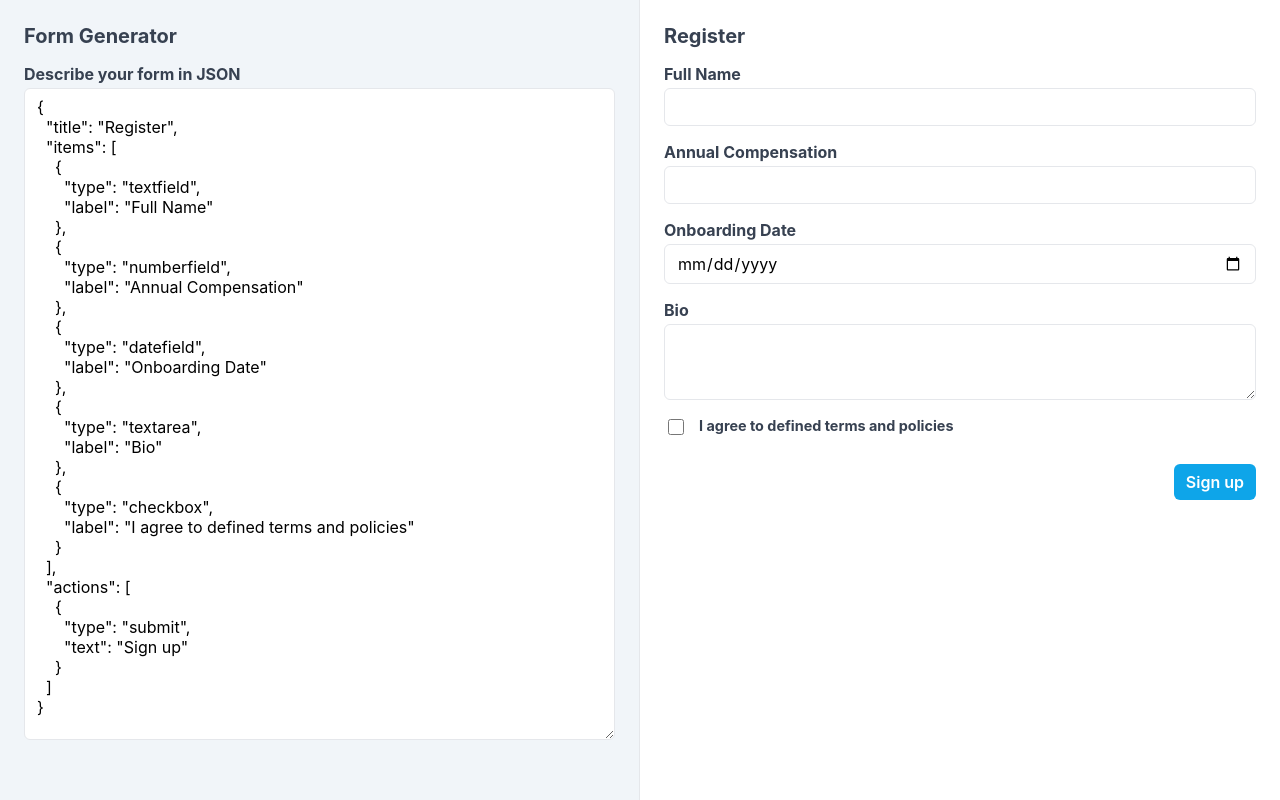
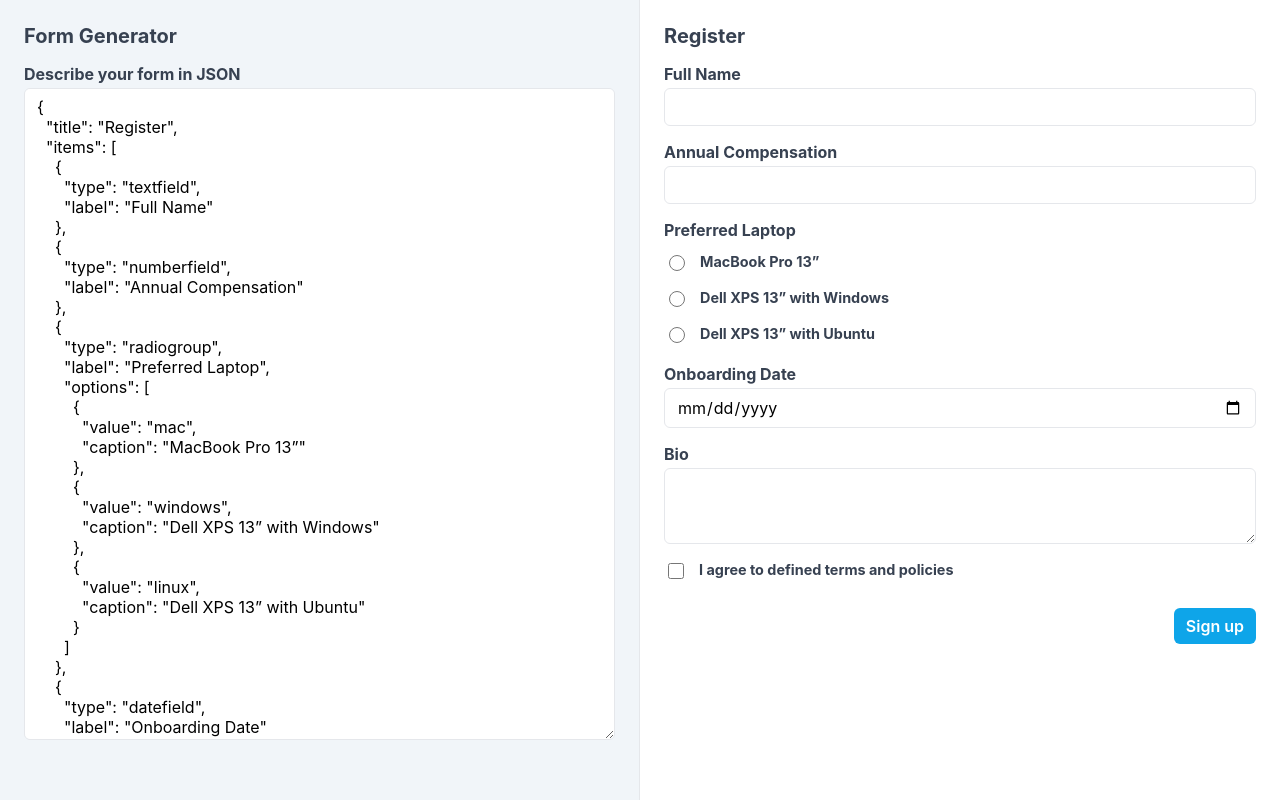
Before and after one commit to isqua/form-generator, a React (Create React App) app: page / in a window 1280 px wide. Built offline with nearby package versions, Linux system fonts and the light colour scheme.

Commit message:
feat: allow a user to add radio groups to forms

```diff
--- a/src/features/FormGenerator/model/state.ts
+++ b/src/features/FormGenerator/model/state.ts
@@ -6,6 +6,15 @@ export const defaultSchema: IForm = {
   items: [
     { type: InputType.textfield, label: 'Full Name' },
     { type: InputType.numberfield, label: 'Annual Compensation' },
+    {
+      type: InputType.radiogroup,
+      label: 'Preferred Laptop',
+      options: [
+        { value: 'mac', caption: 'MacBook Pro 13”' },
+        { value: 'windows', caption: 'Dell XPS 13” with Windows' },
+        { value: 'linux', caption: 'Dell XPS 13” with Ubuntu' },
+      ],
+    },
     { type: InputType.datefield, label: 'Onboarding Date' },
     { type: InputType.textarea, label: 'Bio' },
     { type: InputType.checkbox, label: 'I agree to defined terms and policies' },
--- a/src/features/FormGenerator/schema/input.ts
+++ b/src/features/FormGenerator/schema/input.ts
@@ -2,12 +2,24 @@ import { JSONSchemaType } from 'ajv';
 import {
   InputType,
   IFormInput,
+  IInputOption,
   IDateFieldInput,
   ICheckBoxInput,
   INumberFieldInput,
+  IRadioGroupInput,
   ITextAreaInput,
   ITextFieldInput,
 } from '../../../shared/types/form';
+
+const inputOptionSchema: JSONSchemaType<IInputOption> = {
+  type: 'object',
+  properties: {
+    value: { type: 'string' },
+    caption: { type: 'string' },
+  },
+  required: ['value', 'caption'],
+  additionalProperties: false,
+};
 
 const checkBoxInputSchema: JSONSchemaType<ICheckBoxInput> = {
   type: 'object',
@@ -39,6 +51,17 @@ const numberFieldInputSchema: JSONSchemaType<INumberFieldInput> = {
   additionalProperties: false,
 };
 
+const radioGroupInputSchema: JSONSchemaType<IRadioGroupInput> = {
+  type: 'object',
+  properties: {
+    type: { type: 'string', const: InputType.radiogroup },
+    label: { type: 'string', nullable: true },
+    options: { type: 'array', items: inputOptionSchema, minItems: 2 },
+  },
+  required: ['type', 'options'],
+  additionalProperties: false,
+};
+
 const textAreaInputSchema: JSONSchemaType<ITextAreaInput> = {
   type: 'object',
   properties: {
@@ -65,6 +88,7 @@ export const formInputSchema: JSONSchemaType<IFormInput> = {
     checkBoxInputSchema,
     dateFieldInputSchema,
     numberFieldInputSchema,
+    radioGroupInputSchema,
     textAreaInputSchema,
     textFieldInputSchema,
   ],
--- a/src/features/FormGenerator/widgets/FormBuilder/FormField.tsx
+++ b/src/features/FormGenerator/widgets/FormBuilder/FormField.tsx
@@ -1,5 +1,6 @@
 import React from 'react';
 import { CheckBox } from '../../../../shared/components/CheckBox';
+import { RadioGroup } from '../../../../shared/components/RadioGroup';
 import { TextArea } from '../../../../shared/components/TextArea';
 import { TextInput } from '../../../../shared/components/TextInput';
 import { InputType } from '../../../../shared/types/form';
@@ -29,6 +30,13 @@ export function FormField({ schema }: IFormFieldProps): React.ReactElement {
           type="number"
         />
       );
+    case InputType.radiogroup:
+      return (
+        <RadioGroup
+          label={schema.label}
+          options={schema.options}
+        />
+      );
     case InputType.textarea:
       return (
         <TextArea
--- a/src/shared/types/form.ts
+++ b/src/shared/types/form.ts
@@ -13,8 +13,14 @@ export enum InputType {
   checkbox = 'checkbox',
   datefield = 'datefield',
   numberfield = 'numberfield',
+  radiogroup = 'radiogroup',
   textarea = 'textarea',
   textfield = 'textfield',
+}
+
+export interface IInputOption {
+  value: string;
+  caption: string;
 }
 
 export interface IAbstractFormInput {
@@ -35,6 +41,11 @@ export interface INumberFieldInput extends IAbstractFormInput {
   type: InputType.numberfield;
 }
 
+export interface IRadioGroupInput extends IAbstractFormInput {
+  type: InputType.radiogroup;
+  options: IInputOption[];
+}
+
 export interface ITextAreaInput extends IAbstractFormInput {
   type: InputType.textarea;
 }
@@ -47,6 +58,7 @@ export type IFormInput =
   ICheckBoxInput |
   IDateFieldInput |
   INumberFieldInput |
+  IRadioGroupInput |
   ITextAreaInput |
   ITextFieldInput;
 
```
Also changed, not shown: 2 other files (tests, documents, lock files or other folders).
